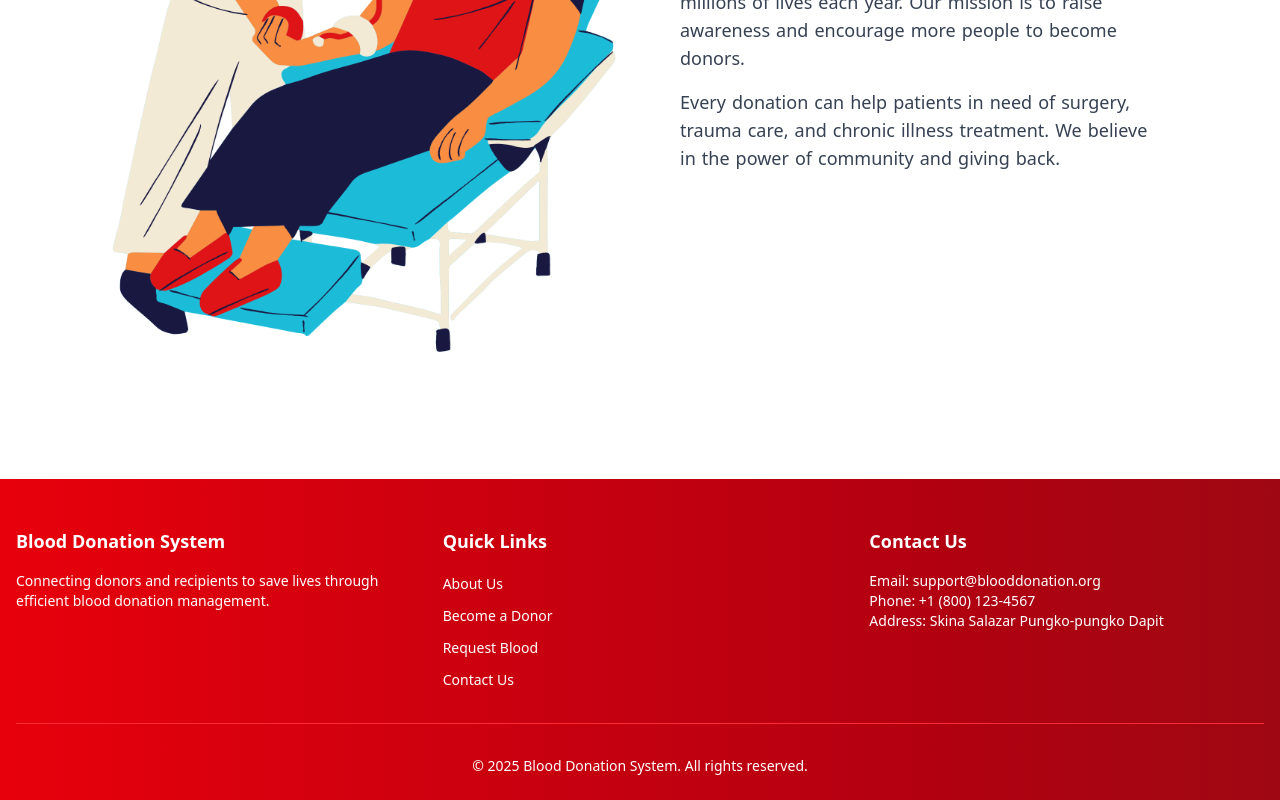
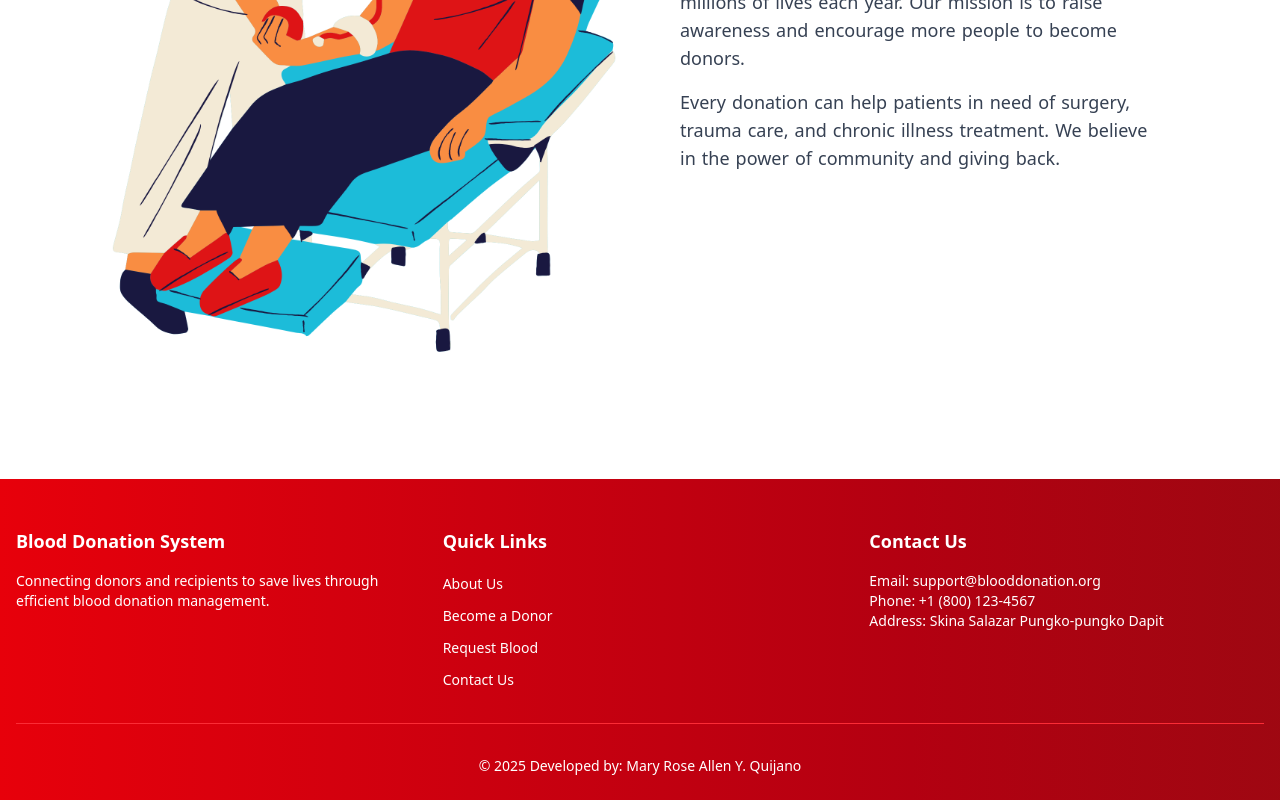
Before and after one commit to q-allen/blood-donation, a Next.js app: page / in a window 1280 px wide. Shown: the part 1540-2340 px from the top of the page. Built offline with nearby package versions, Linux system fonts and the light colour scheme; no server answers.

Commit message:
Developed

```diff
--- a/src/components/footer.tsx
+++ b/src/components/footer.tsx
@@ -52,7 +52,7 @@ export default function Footer() {
         {/* Bottom Bar */}
         <div className="mt-8 pt-8 border-t border-red-500 text-center">
           <p className="text-sm">
-            © {new Date().getFullYear()} Blood Donation System. All rights reserved.
+            © {new Date().getFullYear()} Developed by: Mary Rose Allen Y. Quijano
           </p>
         </div>
       </div>
```
